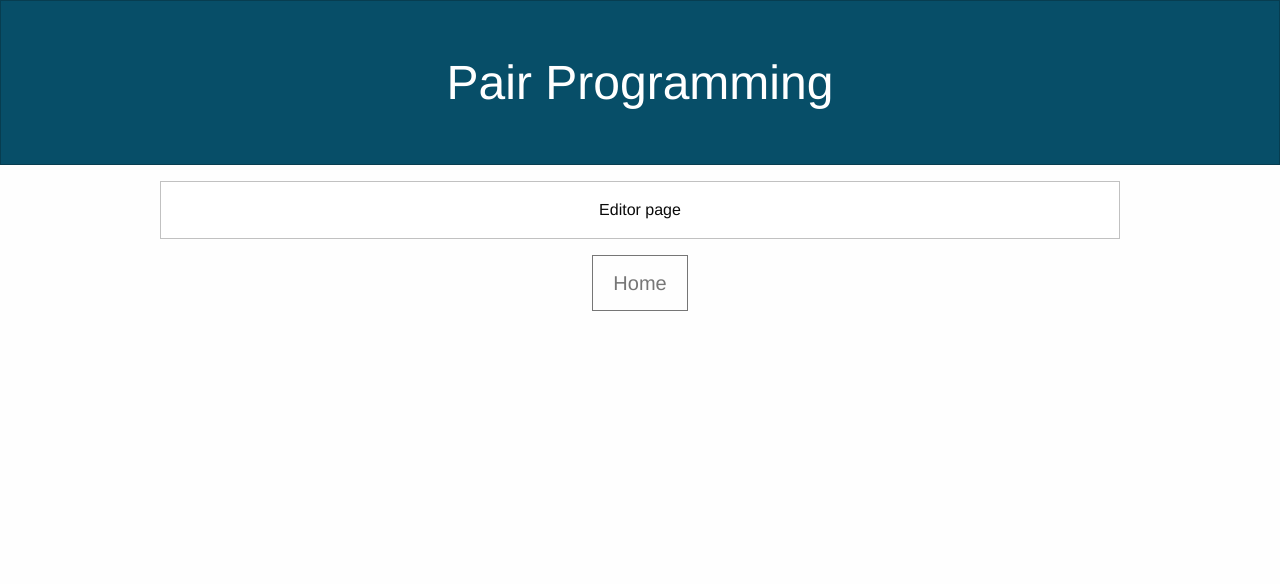
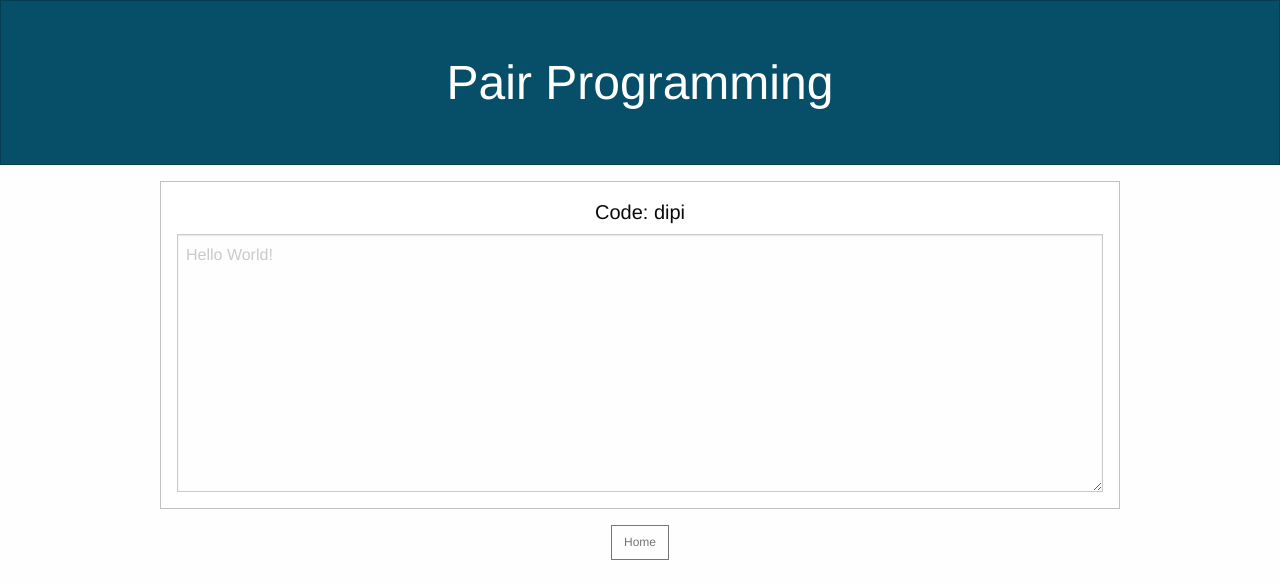
Before and after one commit to EdwinVanRooij/pair-programming-client, a React (Create React App) app: page / in a window 1280 px wide. Both pictures are taken after a click on the button "New Editor". Shown: the top 584 px of the page. Built offline with nearby package versions, Linux system fonts and the light colour scheme.

Commit message:
beautiful ui

```diff
--- a/src/components/Container.jsx
+++ b/src/components/Container.jsx
@@ -21,7 +21,7 @@ function HomeButton(props) {
     return (
         <div className="row">
             <div className="small-6 small-centered text-center columns">
-                <button className="button hollow large secondary large-centered"
+                <button className="button hollow small secondary large-centered"
                         onClick={props.onClick}>Home
                 </button>
             </div>
@@ -83,7 +83,7 @@ class Container extends React.Component {
                     <div>
                         {this.renderTitle()}
                         <div style={row_item_style} className="callout">
-                            <Editor/>
+                            <Editor code="dipi"/>
                         </div>
                         <HomeButton className="home-button" onClick={() => this.handleHomeClick()}/>
                     </div>
--- a/src/components/pages/Editor.jsx
+++ b/src/components/pages/Editor.jsx
@@ -1,10 +1,17 @@
 import React from 'react';
+
+const button_style_bottom = {
+    marginBottom: 0,
+};
 
 class Editor extends React.Component {
     render() {
         return (
             <div>
-                Editor page
+                <label>
+                    <h5>Code: {this.props.code}</h5>
+                    <textarea style={button_style_bottom} placeholder="Hello World!" cols="30" rows="10"/>
+                </label>
             </div>
         );
     }
--- a/src/components/pages/JoinEditor.jsx
+++ b/src/components/pages/JoinEditor.jsx
@@ -1,12 +1,48 @@
 import React from 'react';
 
 
+const button_style_bottom = {
+    marginBottom: 0,
+};
+
 class JoinEditor extends React.Component {
+
+    constructor(props) {
+        super(props);
+
+        this.state = {value: ''};
+        this.handleChange = this.handleChange.bind(this);
+        this.handleSubmit = this.handleSubmit.bind(this);
+    }
+
+    handleChange(event) {
+        this.setState({value: event.target.value});
+    }
+
+    handleSubmit(event) {
+        event.preventDefault();
+        const code = this.state.value;
+
+        if (code.match(/^[a-zA-Z]+$/)) {
+            alert('valid code ' + code)
+        } else {
+            alert('invalid code ' + code)
+        }
+    }
 
     render() {
         return (
             <div>
-                Join Editor page
+                <form onSubmit={this.handleSubmit}>
+                    <label>
+                        <h5>
+                            Code
+                        </h5>
+                        <input placeholder="..." type="text" className="text-center" value={this.state.value}
+                               onChange={this.handleChange}/>
+                    </label>
+                    <input className="button primary" style={button_style_bottom} type="submit" value="Submit"/>
+                </form>
             </div>
         );
     }
--- a/src/components/pages/PagePicker.jsx
+++ b/src/components/pages/PagePicker.jsx
@@ -25,14 +25,14 @@ class PagePicker extends React.Component {
             <div>
                 <ul style={ul_style}>
                     <li style={li_style}>
-                        <button className="button large primary large-centered expanded"
+                        <button className="button large primary expanded"
                                 onClick={this.props.onEditorClick}>
                             New Editor
                         </button>
                     </li>
                     <li>
                         <button style={button_style_bottom}
-                                className="button hollow large secondary large-centered expanded"
+                                className="button hollow large secondary expanded"
                                 onClick={this.props.onJoinEditorClick}>
                             Join Editor
                         </button>
```
